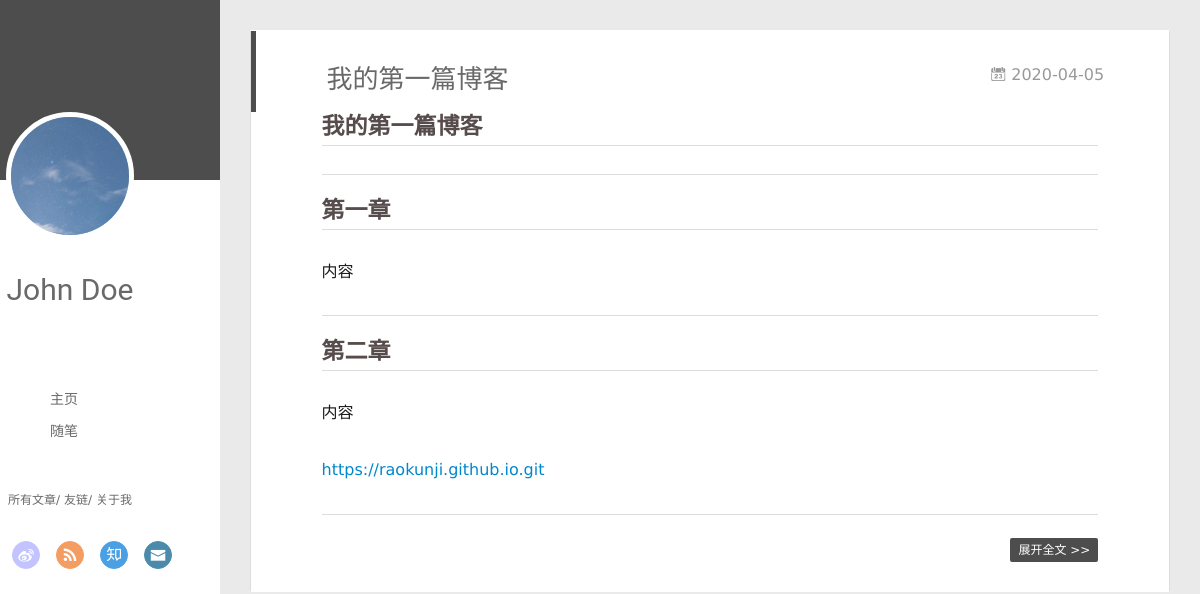
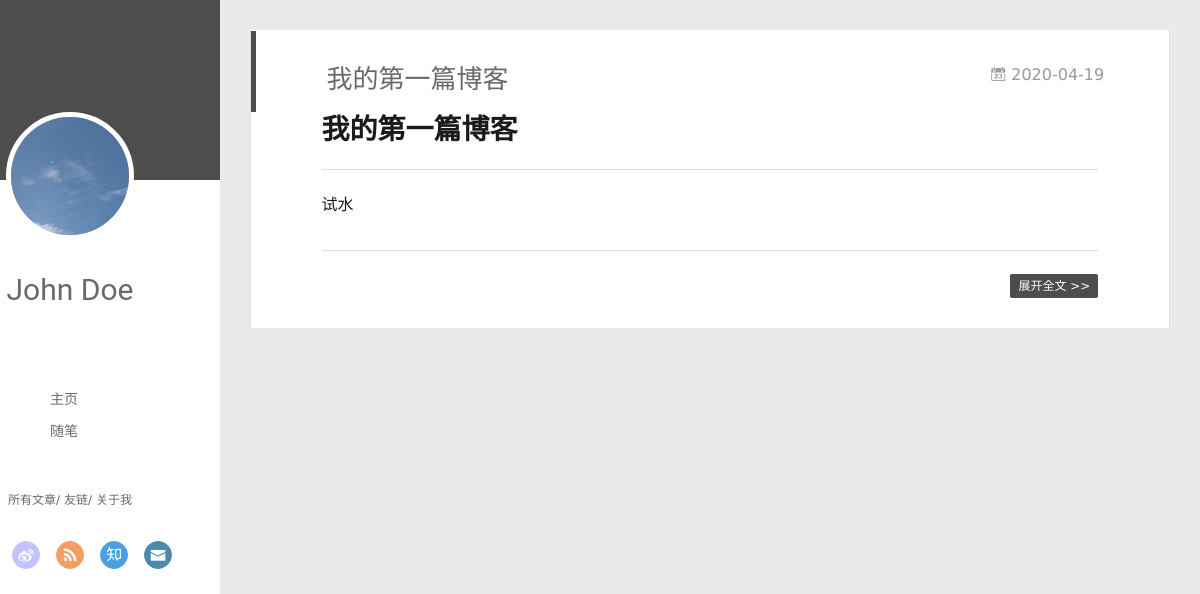
Before and after one commit to RaoKunji/RaoKunji.github.io, a plain HTML site: page index.html in a window 1280 px wide. Shown: the top 594 px of the page, 80-1280 px from the left. Drawn offline with Linux system fonts and the light colour scheme.

Commit message:
Site updated: 2020-04-19 11:07:33

```diff
--- a/content.json
+++ b/content.json
@@ -1 +1 @@
-[{"title":"我的第一篇博客","date":"2020-04-05T02:54:59.603Z","path":"2020/04/05/我的第一篇博客/","text":"我的第一篇博客 第一章内容 第二章内容 https://raokunji.github.io.git","tags":[]}]
+[{"title":"我的第一篇博客","date":"2020-04-19T03:04:33.000Z","path":"2020/04/19/我的第一篇博客/","text":"我的第一篇博客 试水","tags":[]}]
--- a/index.html
+++ b/index.html
@@ -163,24 +163,21 @@
 
 
     <h1 itemprop="name">
-      <a class="article-title" href="/2020/04/05/%E6%88%91%E7%9A%84%E7%AC%AC%E4%B8%80%E7%AF%87%E5%8D%9A%E5%AE%A2/">我的第一篇博客</a>
+      <a class="article-title" href="/2020/04/19/%E6%88%91%E7%9A%84%E7%AC%AC%E4%B8%80%E7%AF%87%E5%8D%9A%E5%AE%A2/">我的第一篇博客</a>
     </h1>
 
 
 
-        <a href="/2020/04/05/%E6%88%91%E7%9A%84%E7%AC%AC%E4%B8%80%E7%AF%87%E5%8D%9A%E5%AE%A2/" class="archive-article-date">
-  	<time datetime="2020-04-05T02:54:59.603Z" itemprop="datePublished"><i class="icon-calendar icon"></i>2020-04-05</time>
+        <a href="/2020/04/19/%E6%88%91%E7%9A%84%E7%AC%AC%E4%B8%80%E7%AF%87%E5%8D%9A%E5%AE%A2/" class="archive-article-date">
+  	<time datetime="2020-04-19T03:04:33.000Z" itemprop="datePublished"><i class="icon-calendar icon"></i>2020-04-19</time>
 </a>
 
       </header>
 
     <div class="article-entry" itemprop="articleBody">
 
-        <h2 id="我的第一篇博客"><a href="#我的第一篇博客" class="headerlink" title="我的第一篇博客"></a>我的第一篇博客</h2><hr>
-<h2 id="第一章"><a href="#第一章" class="headerlink" title="第一章"></a>第一章</h2><p>内容</p>
-<hr>
-<h2 id="第二章"><a href="#第二章" class="headerlink" title="第二章"></a>第二章</h2><p>内容</p>
-<p><a href="https://raokunji.github.io.git" target="_blank" rel="noopener">https://raokunji.github.io.git</a></p>
+        <h1 id="我的第一篇博客"><a href="#我的第一篇博客" class="headerlink" title="我的第一篇博客"></a>我的第一篇博客</h1><hr>
+<p>试水</p>
 
 
 
@@ -193,7 +190,7 @@
 
 
         <p class="article-more-link">
-          <a class="article-more-a" href="/2020/04/05/%E6%88%91%E7%9A%84%E7%AC%AC%E4%B8%80%E7%AF%87%E5%8D%9A%E5%AE%A2/">展开全文 >></a>
+          <a class="article-more-a" href="/2020/04/19/%E6%88%91%E7%9A%84%E7%AC%AC%E4%B8%80%E7%AF%87%E5%8D%9A%E5%AE%A2/">展开全文 >></a>
         </p>
 
 
```
Also changed, not shown: 2020/04/19/我的第一篇博客/index.html (renamed from 2020/04/05/我的第一篇博客/index.html, +10 -13 lines), archives/2020/04/index.html (+3 -3 lines), archives/2020/index.html (+3 -3 lines), archives/index.html (+3 -3 lines).
